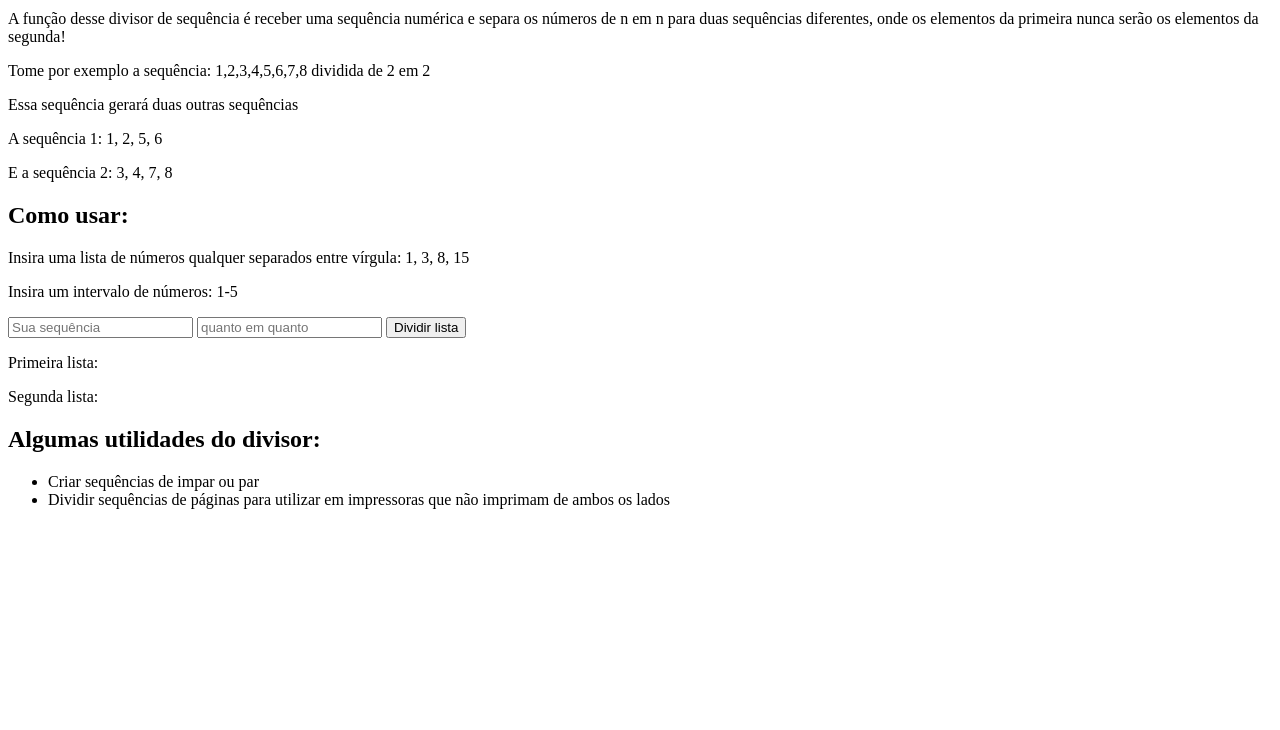
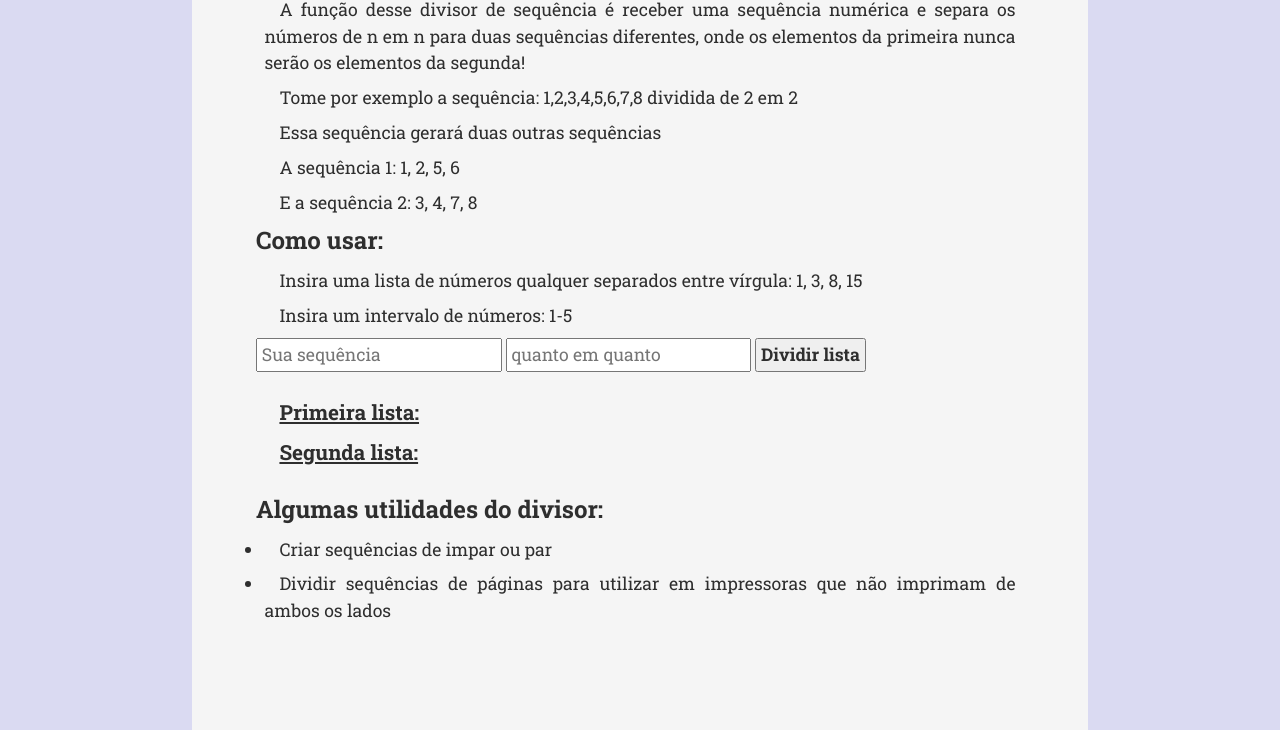
Before and after one commit to DanielMSousa/divisorDeSequencia, a plain HTML site: page index.html in a window 1280 px wide. Shown: the part 70-800 px from the top of the page. Drawn offline with Linux system fonts and the light colour scheme.

Commit message:
Update index.html

```diff
--- a/index.html
+++ b/index.html
@@ -5,7 +5,7 @@
     <meta name="viewport" content="width=device-width, initial-scale=1.0">
     <title>Divisor de sequência</title>
     <link href="https://fonts.googleapis.com/css2?family=Roboto+Slab:wght@400;700&display=swap" rel="stylesheet">
-    <link rel="stylesheet" type="text/css" href="css/styles.css">
+    <link rel="stylesheet" type="text/css" href="style.css">
     <meta name="description" content="Divida uma sequência númerica em duas sequências baseado em um número" />
     <meta name="keywords" content="sequências, números, numérico, impar e par, impressão, dividir pdf" />
     <meta name="robots" content="index">
```
